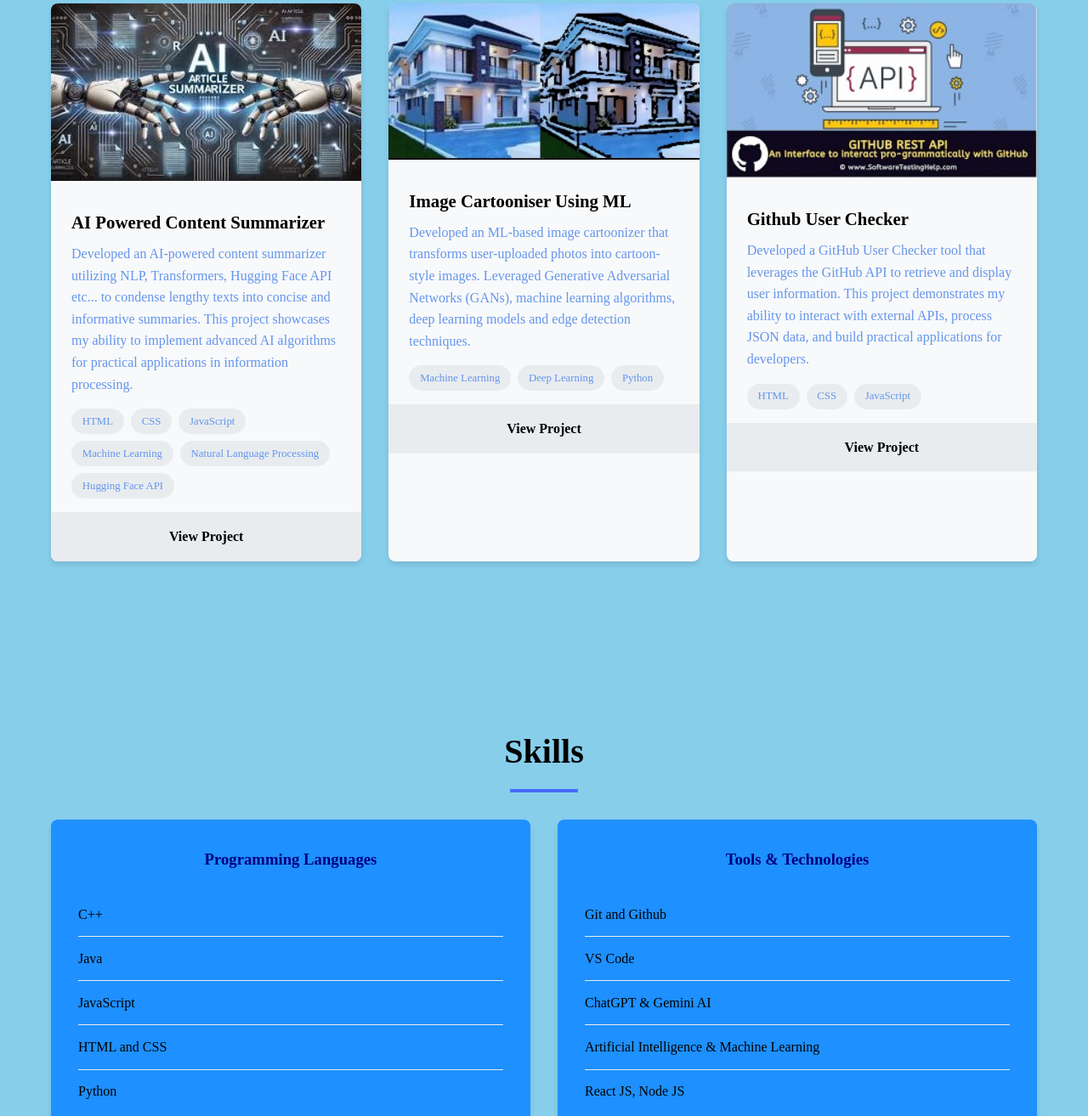
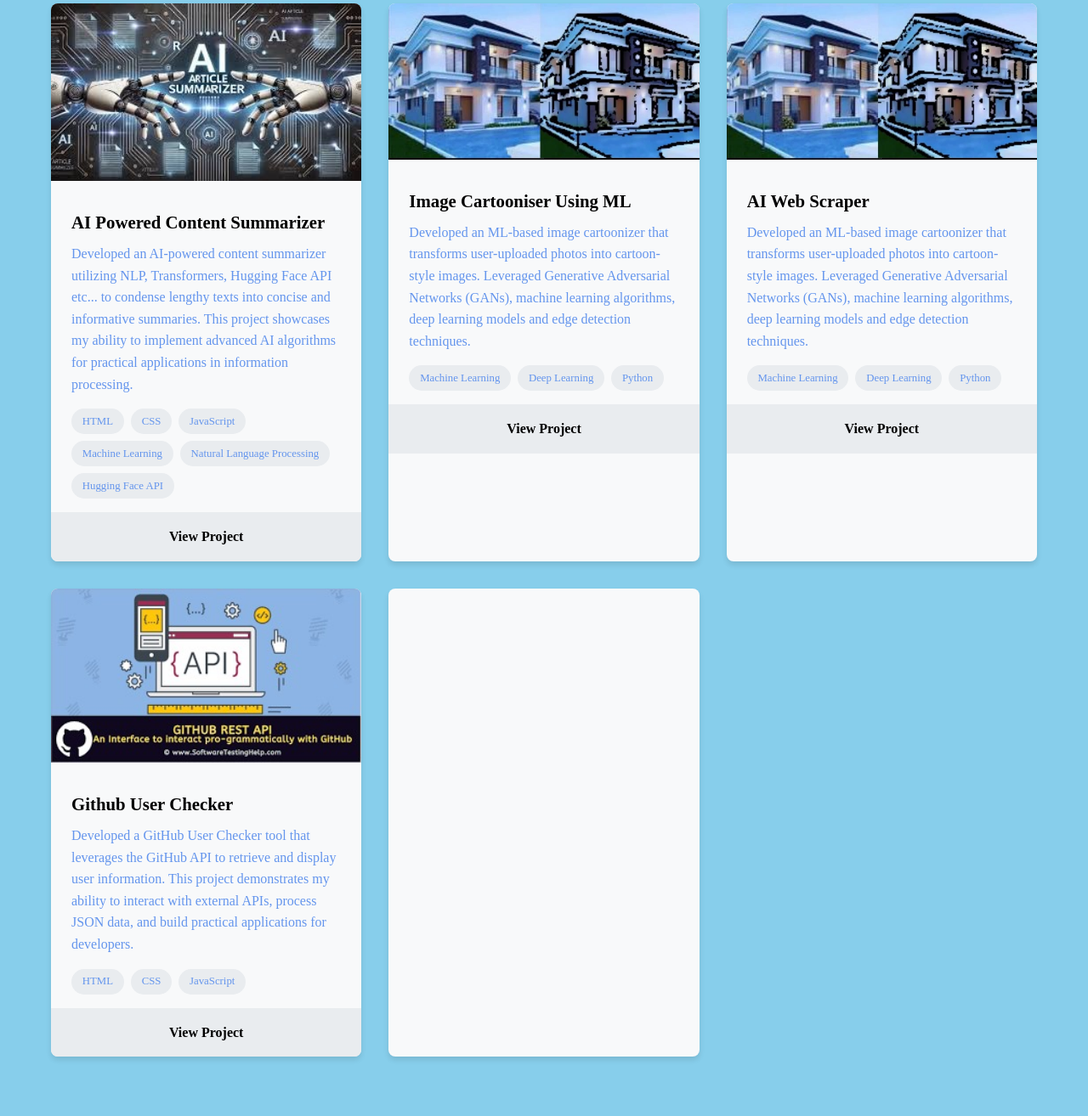
Before and after one commit to Snigdha-Gayathri/MyPortfolio, a website built with Vite: page index.html in a window 1280 px wide. Shown: the part 2193-3507 px from the top of the page at 85% size. Built offline with nearby package versions, Linux system fonts and the light colour scheme.

Commit message:
Update index.html

```diff
--- a/index.html
+++ b/index.html
@@ -124,6 +124,20 @@
 
           <div class="project-card">
             <div class="project-image">
+              <img src="CartoonProjectImage.jpg" alt="AI Powered Content Summarizer Project Image">
+          </div>
+            <h3>AI Web Scraper </h3>
+            <p>Developed an ML-based image cartoonizer that transforms user-uploaded photos into cartoon-style images. Leveraged Generative Adversarial Networks (GANs), machine learning algorithms, deep learning models and edge detection techniques. </p>
+            <div class="project-tags">
+              <span class="tag">Machine Learning</span>
+              <span class="tag">Deep Learning</span>
+              <span class="tag">Python</span>
+            </div>
+            <a href="https://github.com/Snigdha-Gayathri/Cartoonifier-ML-model" class="project-link">View Project</a>
+          </div>
+
+          <div class="project-card">
+            <div class="project-image">
               <img src="GithubUserCheckerProjectPhoto.jpg" alt="AI Powered Content Summarizer Project Image">
           </div>
             <h3>Github User Checker
```
